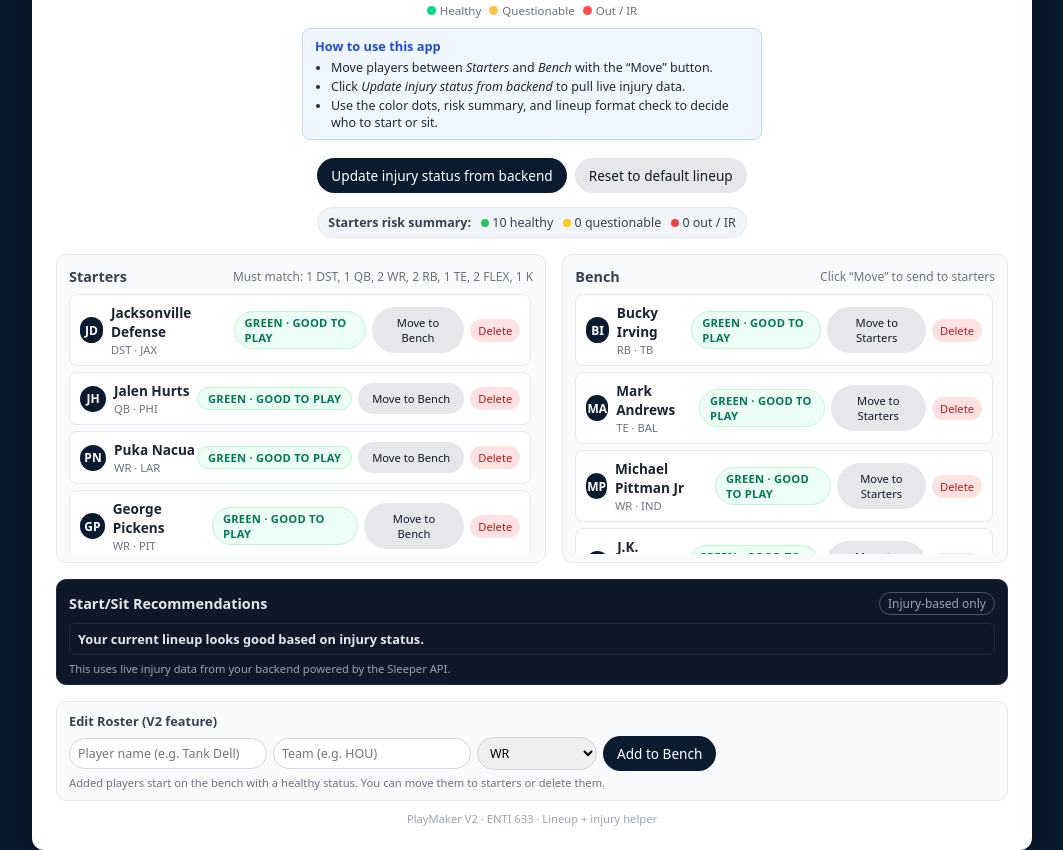
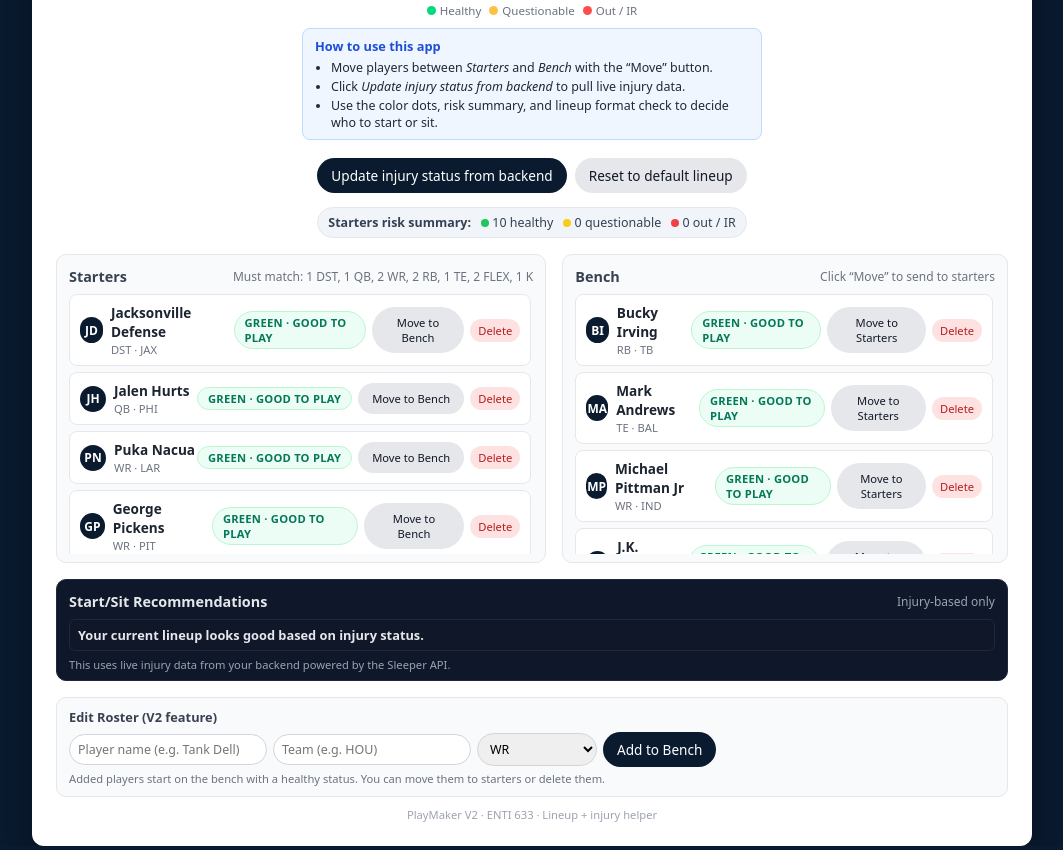
Before and after one commit to jaydenuofc/playmaker-v2, a plain HTML site: page frontend/index.html in a window 1280 px wide. Shown: the part 87-937 px from the top of the page, without its empty margins (108-1171 px from the left). Drawn offline with Linux system fonts and the light colour scheme.

Commit message:
Update index.html

```diff
--- a/frontend/index.html
+++ b/frontend/index.html
@@ -4,7 +4,6 @@
   <meta charset="UTF-8" />
   <title>Fantasy Start/Sit Helper – V2</title>
   <style>
-    /* Basic reset */
     * {
       box-sizing: border-box;
       margin: 0;
@@ -235,23 +234,9 @@
       border: 1px solid transparent;
     }
 
-    .status-green {
-      background: #ecfdf5;
-      color: #047857;
-      border-color: #bbf7d0;
-    }
-
-    .status-amber {
-      background: #fffbeb;
-      color: #b45309;
-      border-color: #fed7aa;
-    }
-
-    .status-red {
-      background: #fef2f2;
-      color: #b91c1c;
-      border-color: #fecaca;
-    }
+    .status-green { background: #ecfdf5; color:#047857; border-color:#bbf7d0; }
+    .status-amber { background: #fffbeb; color:#b45309; border-color:#fed7aa; }
+    .status-red   { background: #fef2f2; color:#b91c1c; border-color:#fecaca; }
 
     .panel.recommend {
       background: #0f172a;
@@ -285,14 +270,6 @@
       color: #9ca3af;
       font-size: 0.7rem;
       margin-top: 6px;
-    }
-
-    .badge {
-      font-size: 0.68rem;
-      padding: 2px 8px;
-      border-radius: 999px;
-      border: 1px solid #4b5563;
-      color: #9ca3af;
     }
 
     .recommend-line {
@@ -527,7 +504,6 @@
   </div>
 
   <script>
-    // Backend for V2
     const API_BASE = "https://playmaker-v2-backend.onrender.com";
     const STORAGE_KEY = "playmaker_v2_players";
 
@@ -563,7 +539,7 @@
       { id: 14, name: "J.K. Dobbins",         position: "RB",   team: "LAC", status: "healthy", isStarter: false },
       { id: 15, name: "Jared Goff",           position: "QB",   team: "DET", status: "healthy", isStarter: false },
       { id: 16, name: "J.J. McCarthy",        position: "QB",   team: "MIN", status: "healthy", isStarter: false },
-      { id: 17, name: "T. Hunter",            position: "WR",   team: "FA",  status: "healthy", isStarter: false }
+      { id: 17, name: "Travis Hunter",        position: "WR",   team: "JAX", status: "healthy", isStarter: false }
     ];
 
     let players = [];
@@ -623,11 +599,9 @@
         .join("");
     }
 
-    // Calculate starter position counts and which positions are over the limit
     function getLineupValidation() {
       const starters = players.filter(p => p.isStarter);
       const counts = {};
-
       starters.forEach(p => {
         counts[p.position] = (counts[p.position] || 0) + 1;
       });
@@ -717,7 +691,6 @@
         }
       });
 
-      // Update lineup error message
       if (problems.length === 0) {
         lineupErrorEl.textContent = "";
         lineupErrorEl.classList.add("hidden");
@@ -755,9 +728,7 @@
 
         if (!healthyBench.length) return;
 
-        // For simplicity, take the first healthy bench option
         const benchPlayer = healthyBench[0];
-
         const severity = starter.status === "out" ? "HIGH" : "MEDIUM";
 
         lines.push({ starter, benchPlayer, severity });
@@ -771,7 +742,6 @@
         return;
       }
 
-      // Injured starters who are OUT first
       lines.sort((a, b) => {
         const sevScore = s => (s.severity === "HIGH" ? 0 : 1);
         return sevScore(a) - sevScore(b);
@@ -868,9 +838,6 @@
       posSelect.value = "WR";
     }
 
-    /***************************************
-     * Live injury backend hook (Sleeper) *
-     ***************************************/
     async function fetchFromEspnApi() {
       try {
         const names = players.map(p => p.name);
@@ -931,7 +898,6 @@
       });
     }
 
-    // Initial boot
     init();
   </script>
 </body>
```
